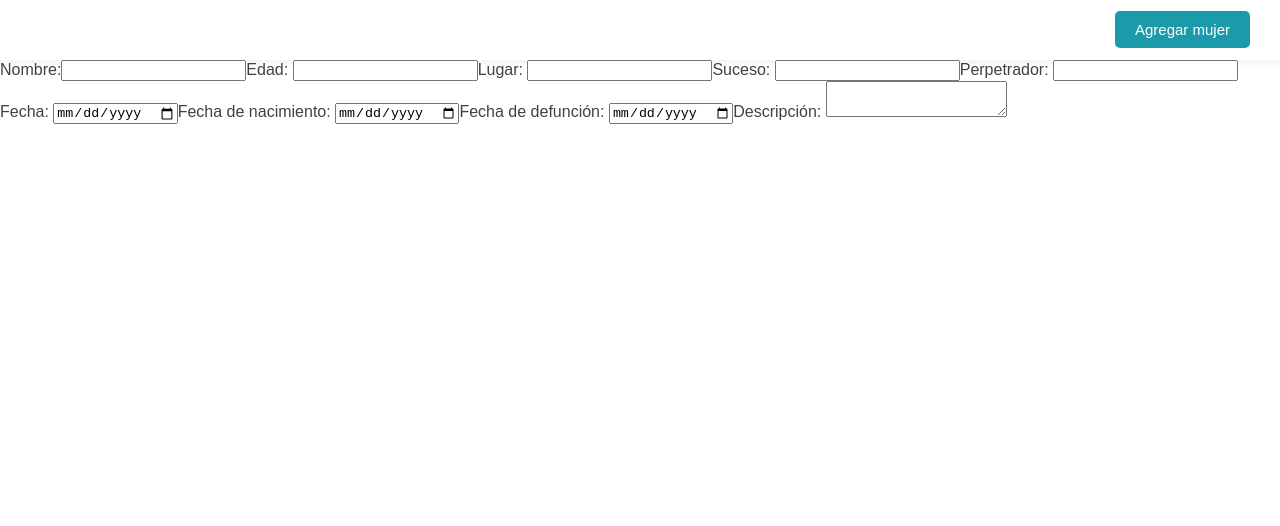
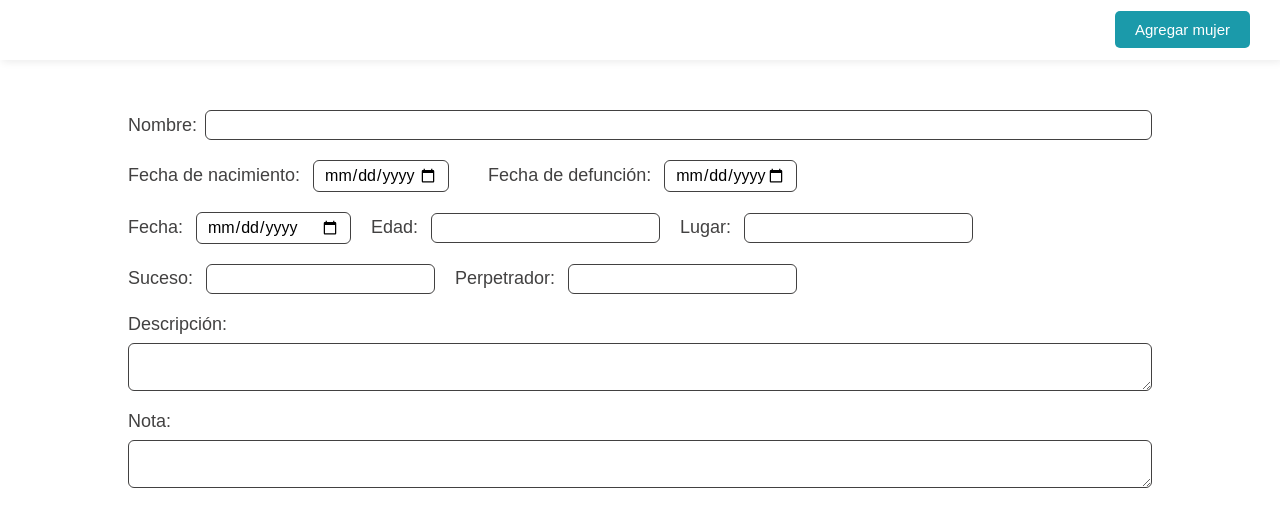
Before and after one commit to gbrenesm/database, a Next.js app: page /add-woman in a window 1280 px wide. Shown: the top 526 px of the page. Built offline with nearby package versions, Linux system fonts and the light colour scheme.

Commit message:
Add some styles to form

```diff
--- a/components/Form/Form.js
+++ /dev/null
@@ -1,29 +0,0 @@
-// Import styles
-import { Form } from './Form.styled'
-
-const FormComponent = () => {
-  return (
-    <Form>
-      <label>Nombre:</label>
-      <input type="text" id="name" name="name"/>
-      <label>Edad: </label>
-      <input type="number" id="age" name="age"/>
-      <label>Lugar: </label>
-      <input type="text" id="place" name="place"/>
-      <label>Suceso: </label>
-      <input type="text" id="what" name="what"/>
-      <label>Perpetrador: </label>
-      <input type="text" id="who" name="who"/>
-      <label>Fecha: </label>
-      <input type="date" id="date" name="date"/>
-      <label>Fecha de nacimiento: </label>
-      <input type="date" id="birthday" name="birthday"/>
-      <label>Fecha de defunción: </label>
-      <input type="date" id="death" name="death"/>
-      <label>Descripción: </label>
-      <textarea id="description" name="description"/>
-    </Form>
-  )
-}
-
-export default FormComponent
--- a/components/Form/Form.styled.js
+++ /dev/null
@@ -1,5 +0,0 @@
-import styled from 'styled-components'
-
-export const Form = styled.form`
-
-`
--- /dev/null
+++ b/components/New/Form/Form.js
@@ -0,0 +1,57 @@
+// Import styles
+import { Form } from './Form.styled'
+
+const FormComponent = () => {
+  return (
+    <Form>
+      <div>
+        <label>Nombre:</label>
+        <input type="text" id="name" name="name"/>
+      </div>
+      <div>
+        <div>
+          <label>Fecha de nacimiento: </label>
+          <input type="date" id="birthday" name="birthday"/>
+        </div>
+        <div>
+          <label>Fecha de defunción: </label>
+          <input type="date" id="death" name="death"/>
+        </div>
+      </div>
+      <div>
+        <div>
+          <label>Fecha: </label>
+          <input type="date" id="date" name="date"/>
+        </div>
+        <div>
+          <label>Edad: </label>
+          <input type="number" id="age" name="age"/>
+        </div>
+        <div>
+          <label>Lugar: </label>
+          <input type="text" id="place" name="place"/>
+        </div>
+      </div>
+      <div>
+        <div>
+          <label>Suceso: </label>
+          <input type="text" id="what" name="what"/>
+        </div>
+        <div>
+          <label>Perpetrador: </label>
+          <input type="text" id="who" name="who"/>
+        </div>
+      </div>
+      <div className="textarea-div">
+        <label>Descripción: </label>
+        <textarea id="description" name="description"/>
+      </div>
+      <div className="textarea-div">
+        <label>Nota: </label>
+        <textarea id="note" name="note"/>
+      </div>
+    </Form>
+  )
+}
+
+export default FormComponent
--- /dev/null
+++ b/components/New/Form/Form.styled.js
@@ -0,0 +1,50 @@
+import styled from 'styled-components'
+import { theme } from '../../../styles/theme'
+
+export const Form = styled.form`
+  display: flex;
+  flex-direction: column;
+
+  >div {
+    margin-bottom: 20px;
+    display: flex;
+    align-items: center;
+    div {
+      margin-right: 20px;
+    }
+  }
+
+  .textarea-div {
+    flex-direction: column;
+    align-items: flex-start;
+    label {
+      margin-bottom: 8px;
+    }
+  }
+
+  label {
+    margin-right: 8px;
+    font-size: 18px;
+  }
+
+  input,
+  textarea {
+    font: 16px 'KoHo', sans-serif;
+    border: 1px solid ${theme.onyx};
+    border-radius: 6px;
+    padding: 5px 10px;
+  }
+
+  textarea {
+    width: 100%;
+  }
+
+  #name {
+    width: 100%;
+  }
+
+  #birthday,
+  #death {
+    width: 40%;
+  }
+`
--- /dev/null
+++ b/components/New/Page/NewPage.styled.js
@@ -0,0 +1,6 @@
+import styled from 'styled-components'
+
+export const NewPage = styled.main`
+  width: 80%;
+  margin: 50px auto 0;
+`
--- a/pages/add-woman.js
+++ b/pages/add-woman.js
@@ -1,12 +1,17 @@
 // Import components
 import Navbar from '../components/Layout/Navbar/Navbar'
-import FormComponent from '../components/Form/Form'
+import FormComponent from '../components/New/Form/Form'
+
+// Import styles
+import { NewPage } from '../components/New/Page/NewPage.styled'
 
 const New = () => {
   return (
     <>
       <Navbar/>
-      <FormComponent/>
+      <NewPage>
+        <FormComponent/>
+      </NewPage>
     </>
   )
 }
```
